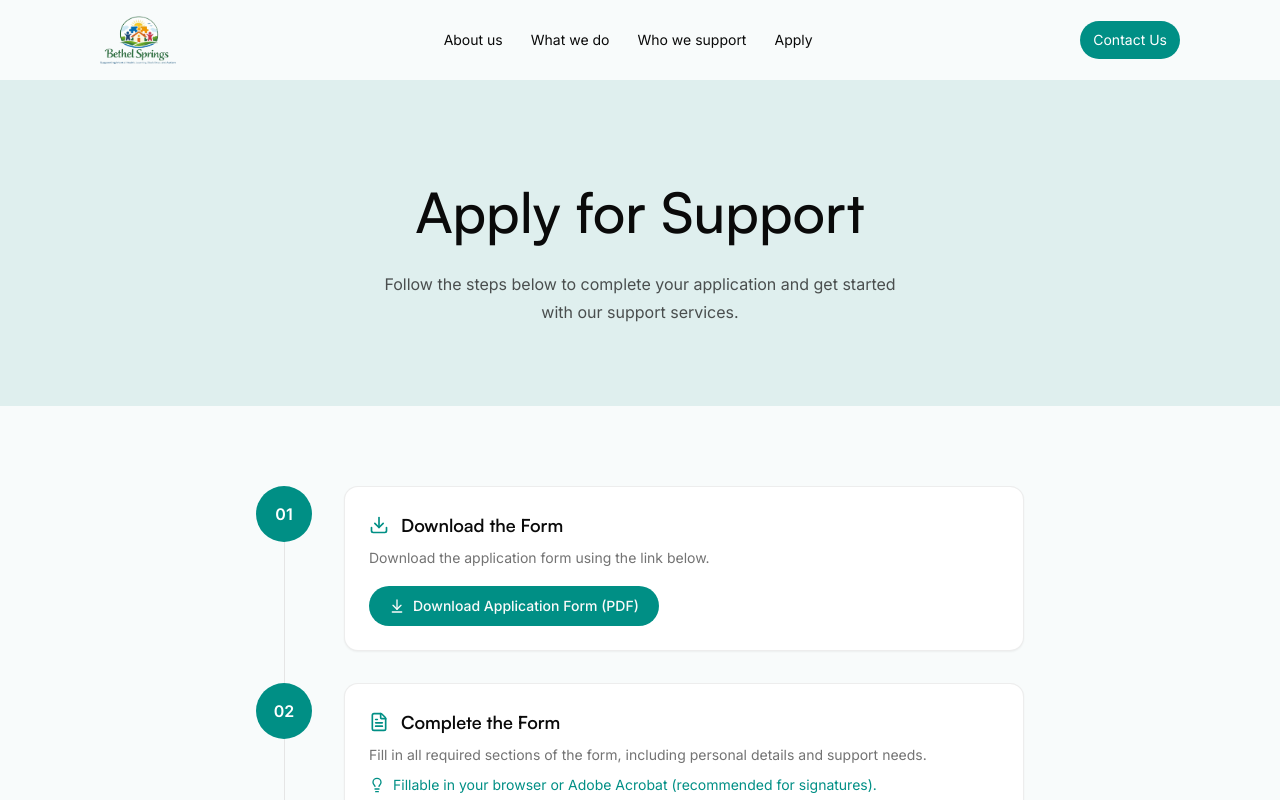
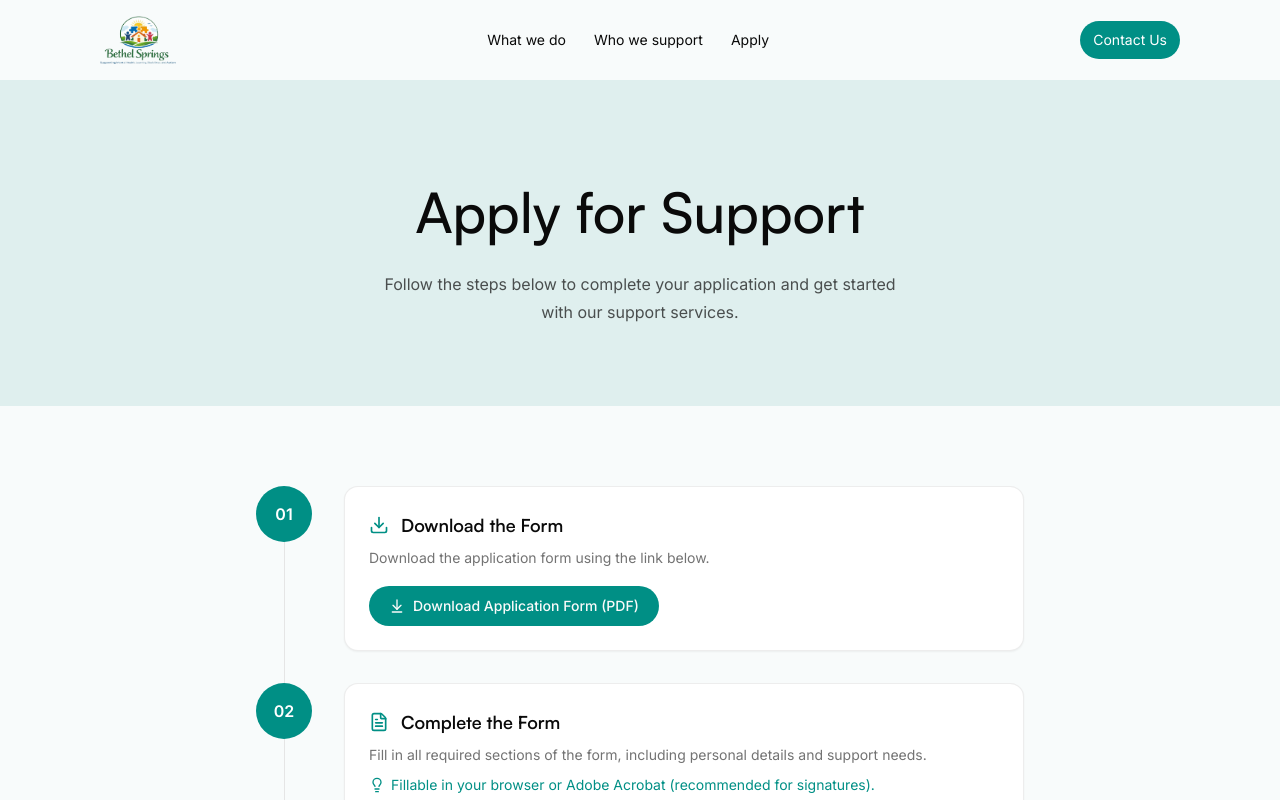
Before and after one commit to Bethel-Springs-Projects/bethel-springs-website, a Next.js app: page /apply in a window 1280 px wide. Shown: the top 800 px of the page. Built offline with nearby package versions, Linux system fonts and the light colour scheme.

Commit message:
refactor(Header): refactor header mobile nav ui

```diff
--- a/components/apply/ApplicationSteps.tsx
+++ b/components/apply/ApplicationSteps.tsx
@@ -72,7 +72,7 @@ const ApplicationSteps = () => {
                 </p>
 
                 {step.hint && (
-                  <p className="mt-2 flex gap-2 text-sm text-primary">
+                  <p className="mt-2 flex gap-1.5 text-sm text-primary">
                     <Lightbulb className="h-4 w-4 shrink-0 mt-0.5" /> {step.hint}
                   </p>
                 )}
--- a/components/layout/Header.tsx
+++ b/components/layout/Header.tsx
@@ -4,18 +4,14 @@ import { bsLogo } from "@/assets/images";
 import { Menu, X } from "lucide-react";
 import Image from "next/image";
 import Link from "next/link";
-import {
-  DropdownMenu,
-  DropdownMenuContent,
-  DropdownMenuItem,
-  DropdownMenuTrigger,
-} from "../ui/dropdown-menu";
+import { Button } from "../ui/button";
+import { useState } from "react";
 
 const homeLinks = [
-  {
-    title: "About us",
-    href: "#",
-  },
+  // {
+  //   title: "About us",
+  //   href: "#",
+  // },
   {
     title: "What we do",
     href: "/#what",
@@ -24,10 +20,10 @@ const homeLinks = [
     title: "Who we support",
     href: "/#who",
   },
-  {
-    title: "Contact us",
-    href: "/contact",
-  },
+  // {
+  //   title: "Contact us",
+  //   href: "/contact",
+  // },
   {
     title: "Apply",
     href: "/apply",
@@ -35,9 +31,10 @@ const homeLinks = [
 ];
 
 const Header = () => {
+  const [isOpen, setIsOpen] = useState(false);
   return (
-    <header className="py-2 md:py-4 padding-x">
-      <div className="flex items-center justify-between max-w-[1536px] mx-auto">
+    <header className="relative">
+      <div className="py-2 md:py-4 padding-x flex items-center justify-between max-w-[1536px] mx-auto">
         <Link href="/" className="relative w-16 md:w-19 h-10 md:h-12 shrink-0">
           <Image
             src={bsLogo.src}
@@ -46,12 +43,11 @@ const Header = () => {
             fill
           />
         </Link>
+
         {/* Desktop navs */}
         <nav className="max-md:hidden">
           <ul className="flex gap-5 lg:gap-7">
-            {homeLinks
-              .filter((link) => link.title !== "Contact us")
-              .map((link, idx) => (
+            {homeLinks.map((link, idx) => (
               <li
                 key={idx}
                 className="text-sm leading-5 hover:text-primary duration-200"
@@ -69,34 +65,42 @@ const Header = () => {
           Contact Us
         </Link>
 
-        <DropdownMenu>
-          <DropdownMenuTrigger asChild>
-            <button className="p-0 group md:hidden">
-              <Menu className="hover:cursor-pointer block group-data-[state=open]:hidden" />
-              <X className="hover:cursor-pointer hidden group-data-[state=open]:block" />
-            </button>
-          </DropdownMenuTrigger>
-          <DropdownMenuContent
-            onCloseAutoFocus={(e) => e.preventDefault()}
-            align="end"
-            className="p-2 md:hidden w-34.5"
+        {/* Menu Trigger */}
+        <Button
+          onClick={() => setIsOpen((prev) => !prev)}
+          variant="ghost"
+          className="md:hidden p-0 h-auto hover:bg-transparent focus:ring-0"
+        >
+          {isOpen ? <X className="size-6" /> : <Menu className="size-6" />}
+        </Button>
+
+        {/* Mobile navs */}
+        <div
+          className={`md:hidden absolute top-14 inset-x-0 px-4 py-6 flex flex-col items-center gap-4 sm:gap-6 bg-background transition-all duration-300 ${
+            isOpen
+              ? "opacity-100 translate-y-0 pointer-events-auto"
+              : "opacity-0 -translate-y-2 pointer-events-none"
+          }`}
         >
           {homeLinks.map((link, idx) => (
-              <DropdownMenuItem
+            <a
+              onClick={() => setIsOpen(false)}
               key={idx}
-                asChild
-                className="text-sm leading-5 hover:bg-primary/5!"
-              >
-                <Link
               href={link.href}
-                  className="hover:text-primary! cursor-pointer"
+              className="text-sm leading-5 hover:text-primary duration-200"
             >
               {link.title}
+            </a>
+          ))}
+
+          <Link
+            onClick={() => setIsOpen(false)}
+            href="/contact"
+            className="flex items-center text-sm h-[32px] px-3.25 rounded-full hover:bg-primary/90 bg-primary text-white"
+          >
+            Contact Us
           </Link>
-              </DropdownMenuItem>
-            ))}
-          </DropdownMenuContent>
-        </DropdownMenu>
+        </div>
       </div>
     </header>
   );
```
Lines whose indentation alone changed are shown as unchanged.
